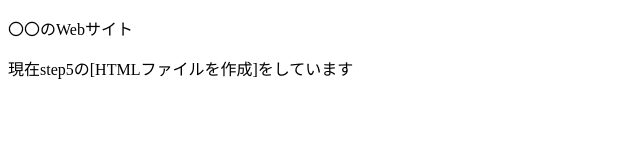
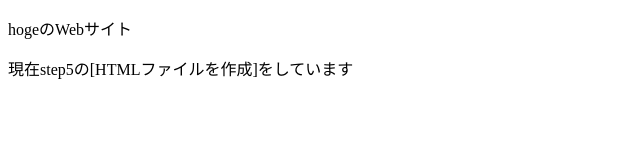
Before and after one commit to k-ygawa/git_practice, a plain HTML site: page index.html in a window 1280 px wide. Shown: the full height of the page, 0-640 px from the left. Drawn offline with Linux system fonts and the light colour scheme.

Commit message:
hogeに変更

```diff
--- a/index.html
+++ b/index.html
@@ -7,7 +7,7 @@
 <head>
 
 <body>
-    <p>〇〇のWebサイト</p>
+    <p>hogeのWebサイト</p>
     <p>現在step5の[HTMLファイルを作成]をしています</p>
 </body>
 
```
